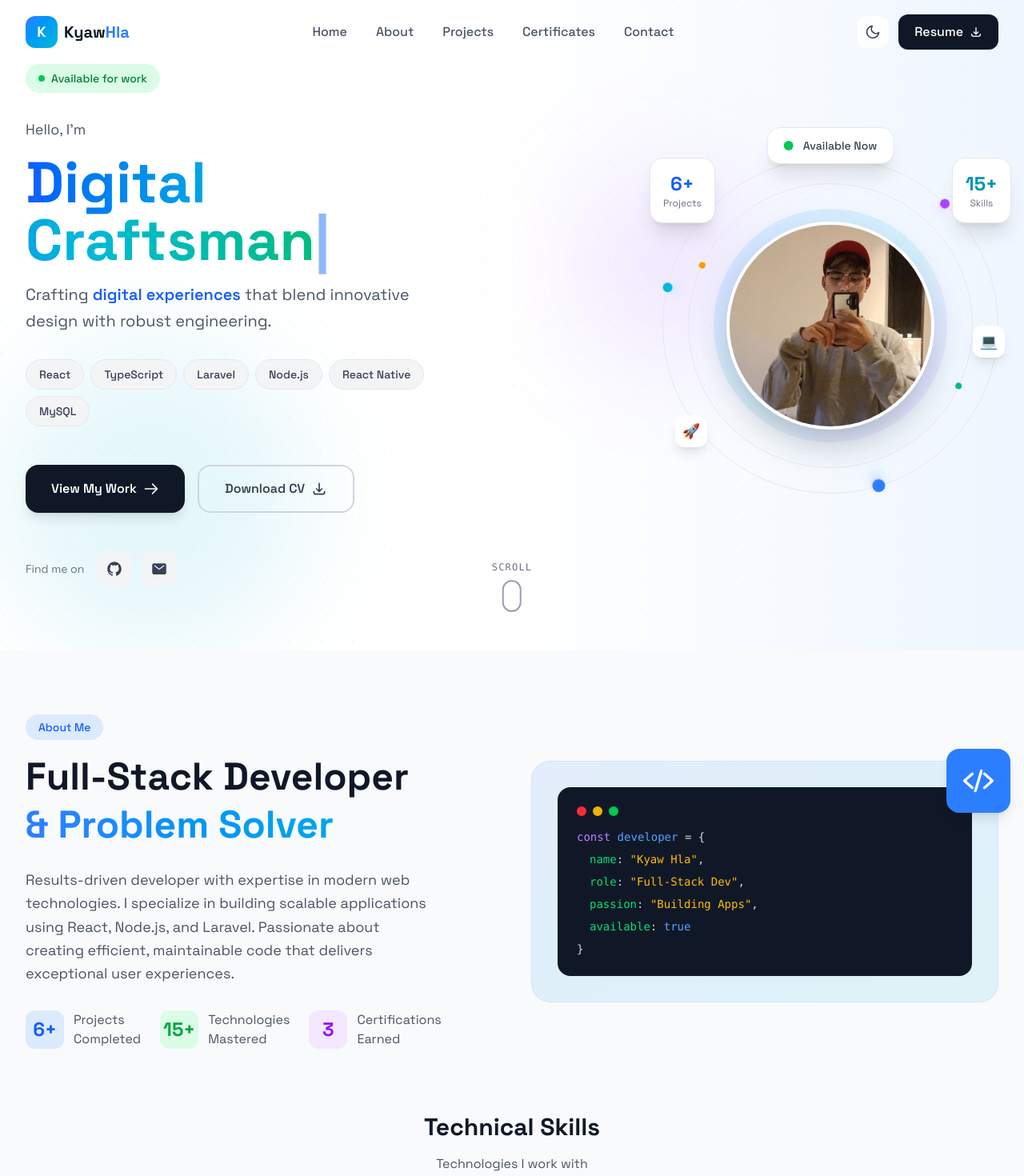
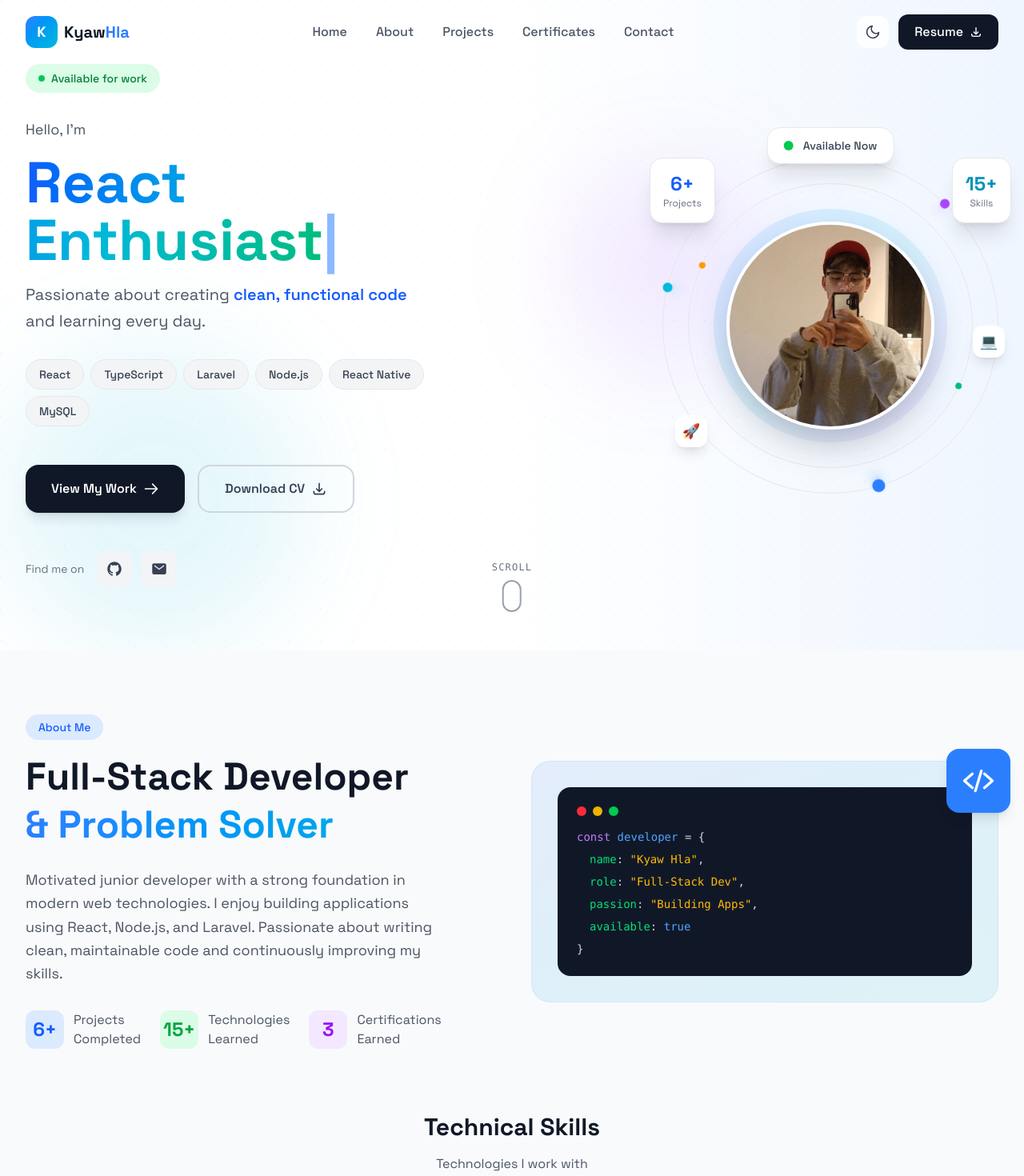
Before and after one commit to kyawhla-commit/khTech-portfolio, a React (Vite) app: page / in a window 1280 px wide. Shown: the top 1470 px of the page at 80% size. Built offline with nearby package versions, Linux system fonts and the light colour scheme.

Commit message:
add New Text

```diff
--- a/src/components/sections/About.jsx
+++ b/src/components/sections/About.jsx
@@ -33,9 +33,7 @@ export const About = () => {
                 </span>
               </h1>
               <p className="text-base sm:text-lg text-gray-600 dark:text-gray-400 leading-relaxed mb-6 sm:mb-8 max-w-lg mx-auto lg:mx-0">
-                Results-driven developer with expertise in modern web technologies.
-                I specialize in building scalable applications using React, Node.js, and Laravel.
-                Passionate about creating efficient, maintainable code that delivers exceptional user experiences.
+                Motivated junior developer with a strong foundation in modern web technologies. I enjoy building applications using React, Node.js, and Laravel. Passionate about writing clean, maintainable code and continuously improving my skills.
               </p>
 
               {/* Quick Stats */}
@@ -50,7 +48,7 @@ export const About = () => {
                   <div className="w-10 h-10 sm:w-12 sm:h-12 bg-green-100 dark:bg-green-900/30 rounded-lg sm:rounded-xl flex items-center justify-center">
                     <span className="text-xl sm:text-2xl font-bold text-green-600 dark:text-green-400">15+</span>
                   </div>
-                  <span className="text-sm sm:text-base text-gray-600 dark:text-gray-400 text-left">Technologies<br/>Mastered</span>
+                  <span className="text-sm sm:text-base text-gray-600 dark:text-gray-400 text-left">Technologies<br/>Learned</span>
                 </div>
                 <div className="flex items-center gap-2 sm:gap-3">
                   <div className="w-10 h-10 sm:w-12 sm:h-12 bg-purple-100 dark:bg-purple-900/30 rounded-lg sm:rounded-xl flex items-center justify-center">
--- a/src/components/sections/Certificate.jsx
+++ b/src/components/sections/Certificate.jsx
@@ -42,7 +42,7 @@ export const Certificate = () => {
               Certifications
             </h2>
             <p className="text-sm sm:text-base lg:text-lg text-gray-600 dark:text-gray-400 max-w-2xl mx-auto">
-              Professional certifications demonstrating expertise in modern technologies
+             Certifications that reflect my commitment to learning modern technologies
             </p>
           </div>
         </RevealOnScroll>
--- a/src/components/sections/Home.jsx
+++ b/src/components/sections/Home.jsx
@@ -9,7 +9,7 @@ export const Home = () => {
   const [charIndex, setCharIndex] = useState(0);
   const [isDeleting, setIsDeleting] = useState(false);
 
-  const texts = ["Khun Kyaw Hla", "Full Stack Developer", "Digital Craftsman"];
+  const texts = ["Khun Kyaw Hla", "Web Developer", "React Enthusiast"];
 
   useEffect(() => {
     const currentText = texts[textIndex];
@@ -83,8 +83,7 @@ export const Home = () => {
                   <span className="text-blue-500 animate-pulse">|</span>
                 </h1>
                 <p className="text-base sm:text-lg lg:text-xl text-gray-600 dark:text-gray-400 max-w-lg mx-auto lg:mx-0 leading-relaxed">
-                  Crafting <span className="text-blue-600 dark:text-cyan-400 font-semibold">digital experiences</span> that
-                  blend innovative design with robust engineering.
+                  Passionate about creating <span className="text-blue-600 dark:text-cyan-400 font-semibold">clean, functional code</span> and learning every day.
                 </p>
               </div>
             </RevealOnScroll>
```
